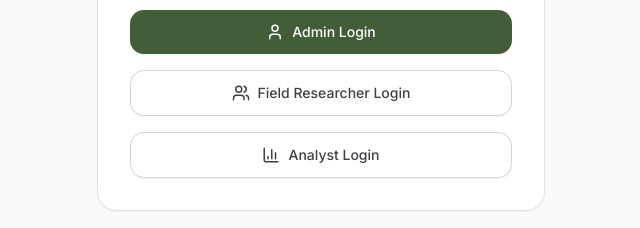
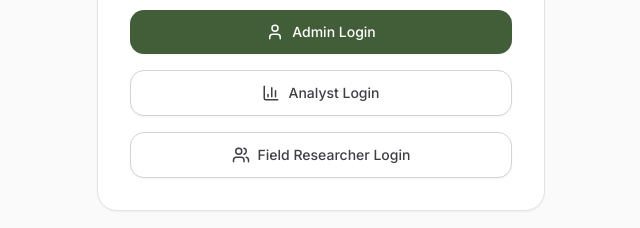
Before and after one commit to donato1616/capstoneBorgroup, a React (Vite) app in the folder frontend/: page / in a window 1280 px wide. Shown: the part 382-610 px from the top of the page, without its empty margins (319-959 px from the left). Built offline with nearby package versions, Linux system fonts and the light colour scheme; the HTML template or start-up script is replaced by a standard one.

Commit message:
Update Login.jsx

```diff
--- a/frontend/src/pages/Login.jsx
+++ b/frontend/src/pages/Login.jsx
@@ -43,16 +43,16 @@ export default function Login({ onLogin }) {
               <User size={18} /> Admin Login
             </button>
             <button
+              onClick={() => setRole("analyst")}
+              className="flex items-center justify-center gap-2 rounded-xl border border-zinc-300 bg-white px-4 py-3 text-sm font-medium text-zinc-700 shadow-sm hover:bg-zinc-50"
+            >
+              <BarChart3 size={18} /> Analyst Login
+            </button>
+            <button
               onClick={() => setRole("field")}
               className="flex items-center justify-center gap-2 rounded-xl border border-zinc-300 bg-white px-4 py-3 text-sm font-medium text-zinc-700 shadow-sm hover:bg-zinc-50"
             >
               <Users size={18} /> Field Researcher Login
-            </button>
-            <button
-              onClick={() => setRole("analyst")}
-              className="flex items-center justify-center gap-2 rounded-xl border border-zinc-300 bg-white px-4 py-3 text-sm font-medium text-zinc-700 shadow-sm hover:bg-zinc-50"
-            >
-              <BarChart3 size={18} /> Analyst Login
             </button>
           </div>
         </div>
```
